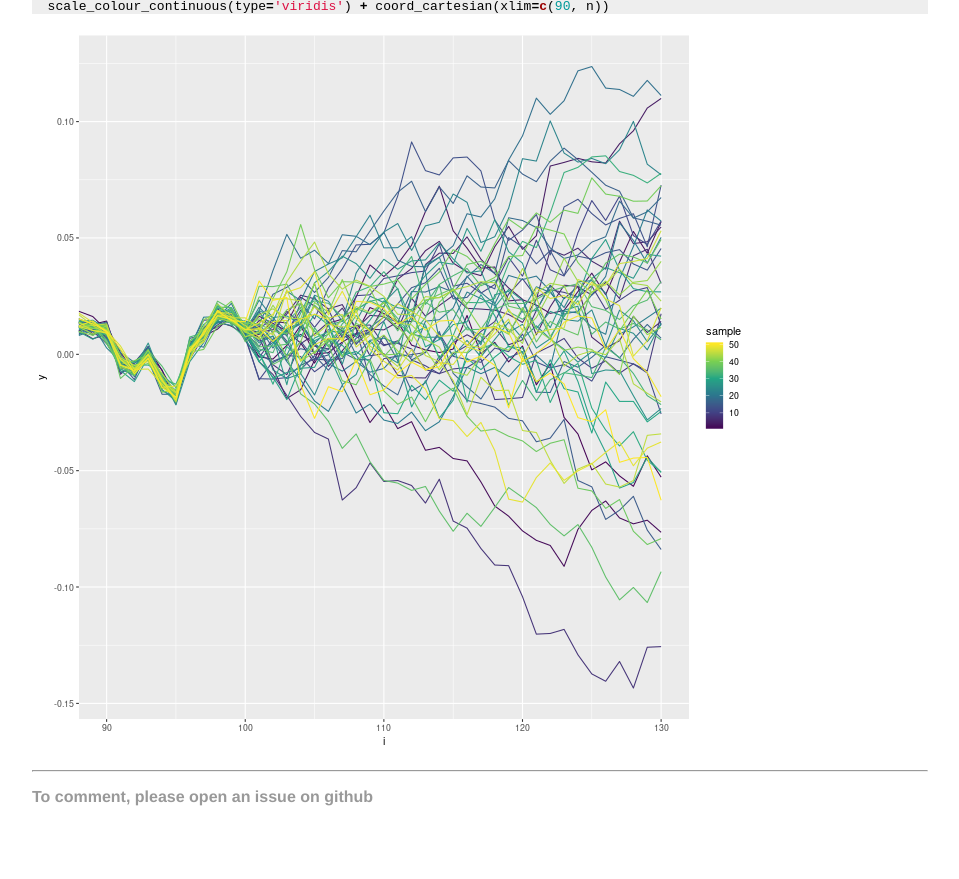
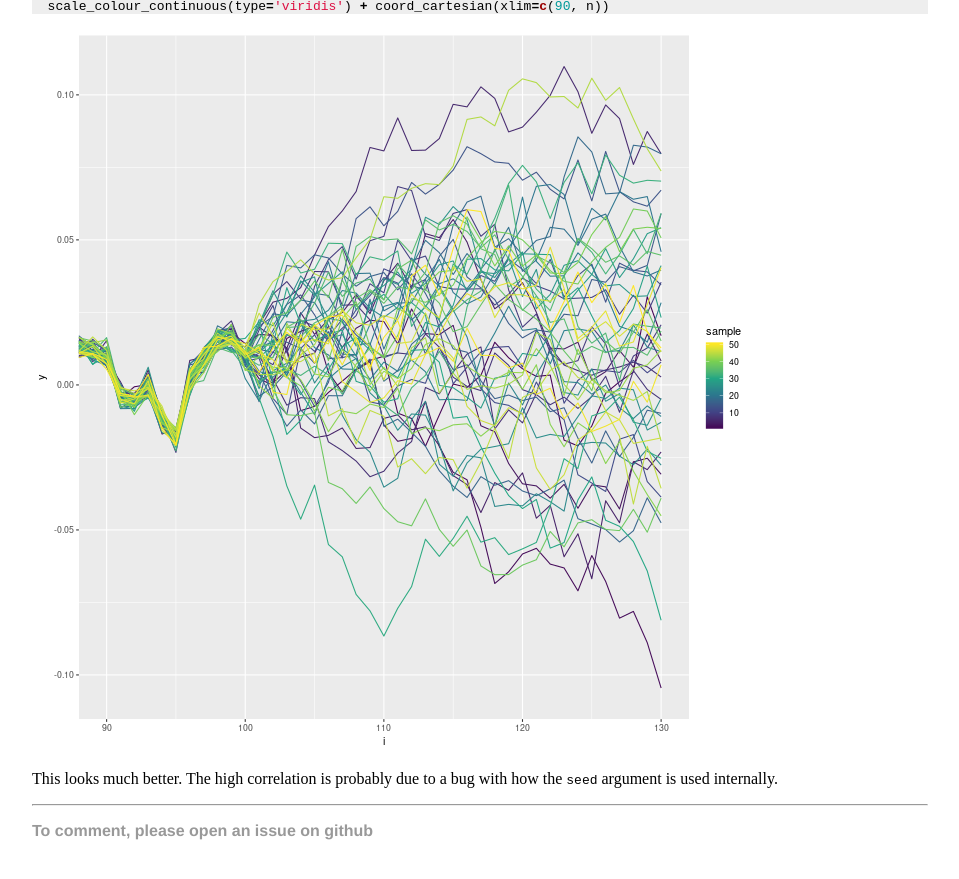
Before and after one commit to sieste/inla-project, a Jekyll site: the page built from sampler-problem.md, in a window 1280 px wide and 900 px high, scrolled down 2343 px. Shown: the top 879 px of the window, without its empty margins (160-1119 px from the left). Built offline with Jekyll 4.4.1, drawn with Linux system fonts in a browser that asks for light colours.

Commit message:
recompile

````diff
--- a/sampler-problem.md
+++ b/sampler-problem.md
@@ -99,3 +99,6 @@ ggplot(data=inla_sampls_noseed, aes(x=i, y=y, group=sample)) + geom_line(aes(col
 ```
 
 ![plot of chunk inla-rw1-noseed](figure/sampler-problem/inla-rw1-noseed-1.png)
+
+This looks much better.
+The high correlation is probably due to a bug with how the `seed` argument is used internally.
````
Also changed, not shown: figure/sampler-problem/inla-rw1-noseed-1.png.
